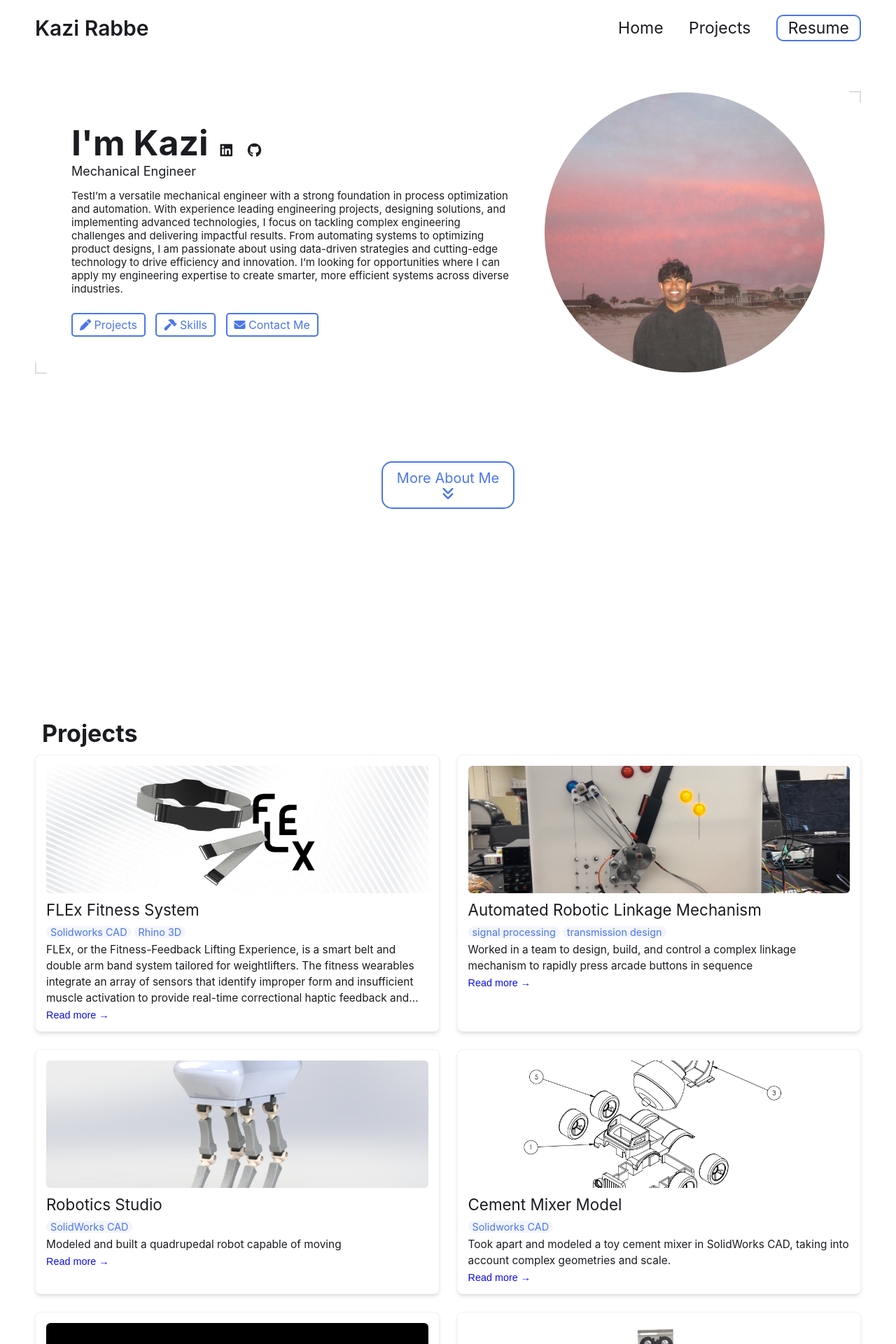
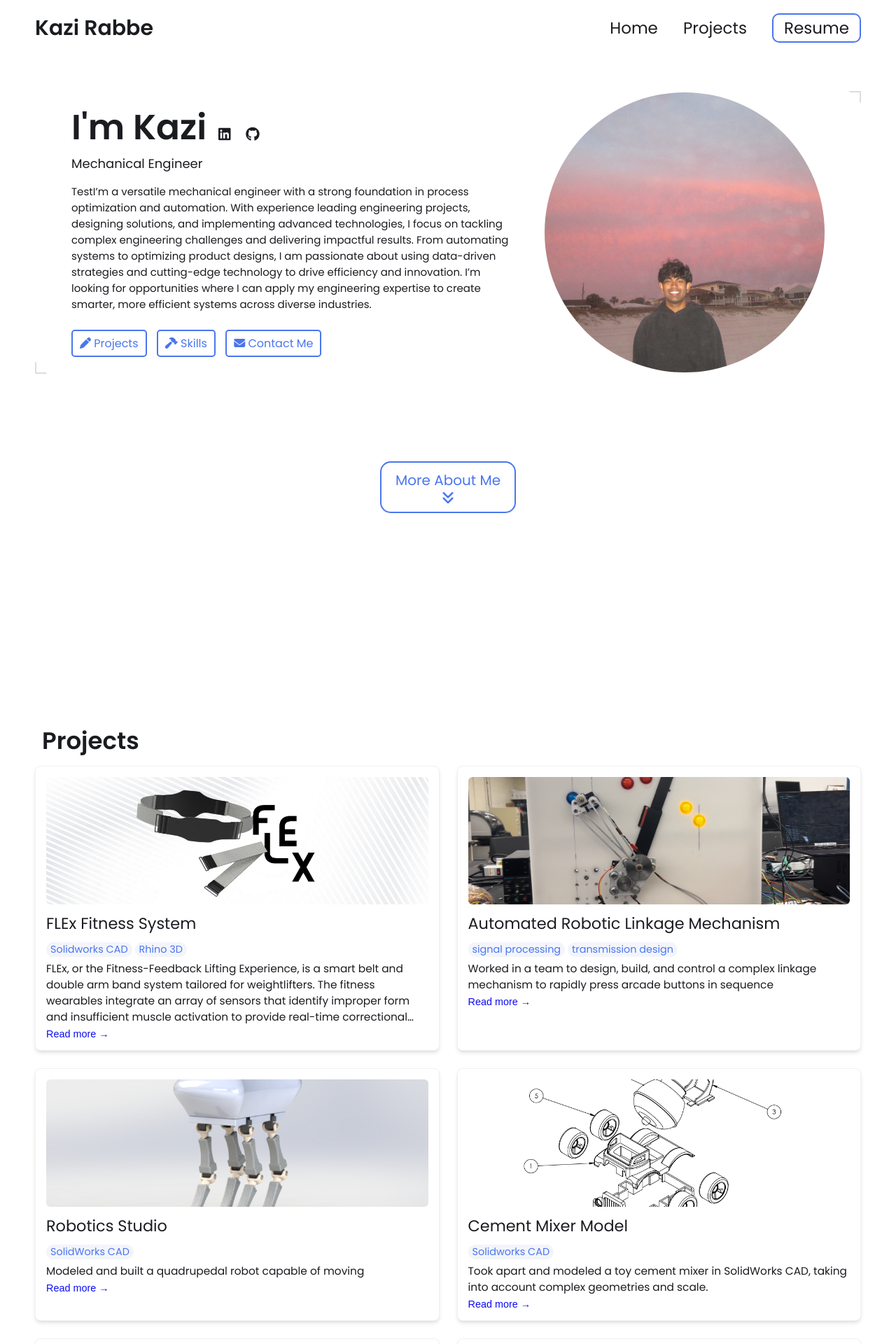
Before and after one commit to kazi-rabbe/kazi-rabbe.github.io, a Jekyll site: the page built from index.html, in a window 1280 px wide. Shown: the top 1920 px of the page at 70% size. Built offline with Jekyll 4.4.1, drawn with Linux system fonts in a browser that asks for light colours.

Commit message:
Update styles.css

```diff
--- a/css/styles.css
+++ b/css/styles.css
@@ -23,7 +23,7 @@ html {
 
 body {
     padding: 0 50px;
-    font-family: 'Inter', sans-serif;
+    font-family: 'Poppins', sans-serif;
     background-color: var(--background-color);
     max-width: 1400px;
     margin: 0 auto;
```
